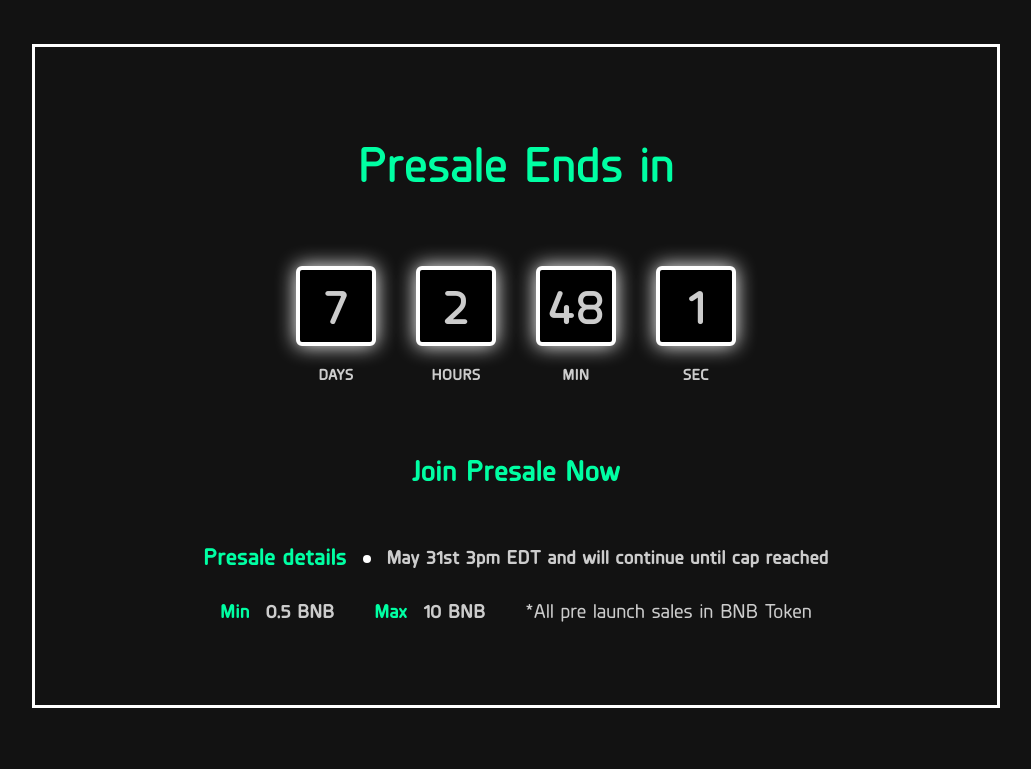
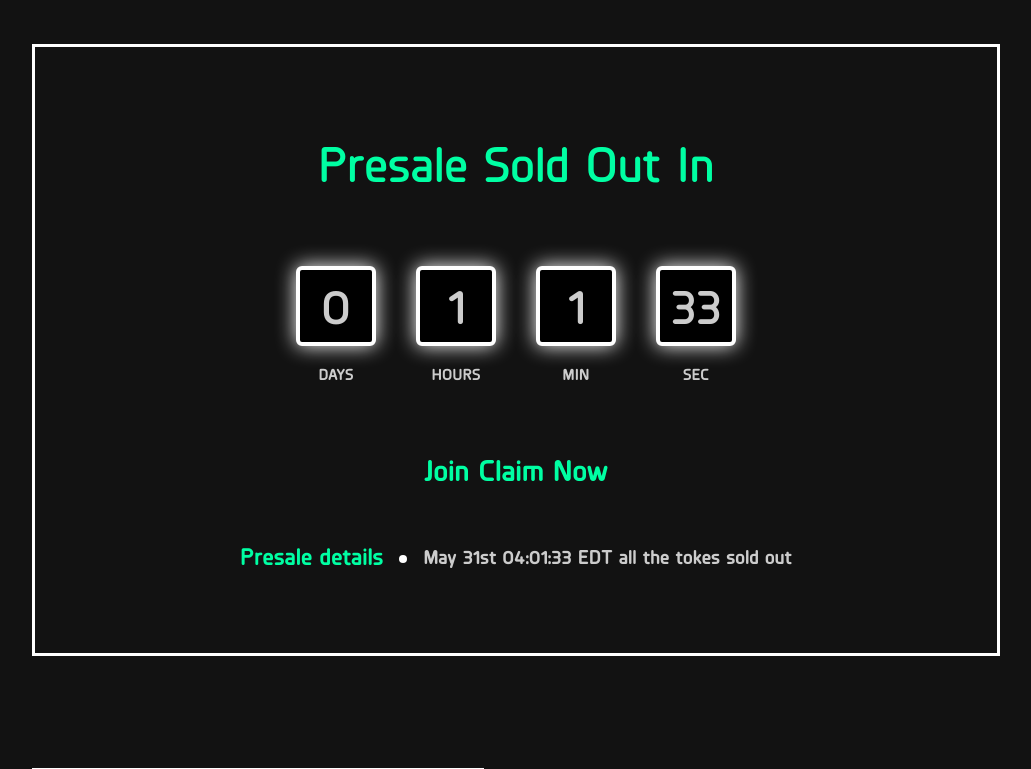
Before and after one commit to Tytan-Finance/Tytan-Landing, a Next.js app: page / in a window 1280 px wide. Shown: the part 700-1469 px from the top of the page, without its empty margins (124-1155 px from the left). Built offline with nearby package versions, Linux system fonts and the light colour scheme; a web font is replaced by a local one.

Commit message:
Update CountdownSection.tsx

```diff
--- a/components/HomePage/CountdownSection.tsx
+++ b/components/HomePage/CountdownSection.tsx
@@ -28,19 +28,22 @@ interface Props {
 const CountdownSection: React.FC<Props> = (props) => {
 
     const expiryTimestamp = new Date('June 04 2022 15:00:00 EDT');
+    const seconds = 33
+    const minutes = 1
+    const hours = 1
+    const days = 0
 
-
-    const {
-        seconds,
-        minutes,
-        hours,
-        days,
-        isRunning,
-        start,
-        pause,
-        resume,
-        restart,
-    } = useTimer({expiryTimestamp, onExpire: () => console.warn('onExpire called')});
+    // const {
+    //     seconds,
+    //     minutes,
+    //     hours,
+    //     days,
+    //     isRunning,
+    //     start,
+    //     pause,
+    //     resume,
+    //     restart,
+    // } = useTimer({expiryTimestamp, onExpire: () => console.warn('onExpire called')});
 
     return (
         <div className={`bg-black pb-20`}>
@@ -50,7 +53,7 @@ const CountdownSection: React.FC<Props> = (props) => {
                 >
                     <AttentionSeeker triggerOnce effect={'heartBeat'}>
                         <ResponsiveH1 className={`text-center text-primary`}>
-                            Presale Ends in
+                            Presale Sold Out In
                         </ResponsiveH1>
                     </AttentionSeeker>
 
@@ -105,7 +108,7 @@ const CountdownSection: React.FC<Props> = (props) => {
                                 href={'https://orbitalswap.com/launchpads/0xBa809c35E9314E89a82de6d7Ccf9DC3f4C0CA28E'}
                                 className={`font-Planer-Bold text-primary text-3xl`}
                             >
-                                Join Presale Now
+                                Join Claim Now
                             </a>
                             </ResponsiveH1>
                         </AttentionSeeker>
@@ -132,46 +135,11 @@ const CountdownSection: React.FC<Props> = (props) => {
                                     <circle cx={4} cy={4} r={4} fill="#fff"/>
                                 </svg>
                                 <p className={`font-Planer-Bold text-xl text-center`}>
-                                    May 31st 3pm EDT and will continue until cap reached
+                                    May 31st 04:01:33 EDT all the tokes sold out
                                 </p>
                             </div>
                         </Fade>
                     </div>
-
-                    {/*  Min - Max - *All pre launch sales in Bnb Token  */}
-                    <div
-                        className={`grid grid-cols-1 md:grid-3cols-auto gap-1 md:gap-10 text-center  mt-6 justify-center`}>
-                        <Fade triggerOnce direction={'up'} cascade={true}>
-
-                            {/*     Min*     */}
-                            <div className={`flex items-center space-x-4 justify-center`}>
-                                <p className={`text-green text-xl font-Planer-Bold`}>
-                                    Min
-                                </p>
-                                <p className={`text-xl font-Planer-Bold`}>
-                                    0.5 BNB
-                                </p>
-                            </div>
-
-                            {/*     Max      */}
-                            <div className={`flex items-center space-x-4 justify-center`}>
-                                <p className={`text-green text-xl font-Planer-Bold`}>
-                                    Max
-                                </p>
-                                <p className={`text-xl font-Planer-Bold`}>
-                                    10 BNB
-                                </p>
-                            </div>
-
-                            {/*     *All pre launch sales in Bnb Token      */}
-                            <div className={``}>
-                                <p className={` text-xl font-Planer-Medium`}>
-                                    *All pre launch sales in BNB Token
-                                </p>
-                            </div>
-                        </Fade>
-                    </div>
-
                 </div>
 
             </div>
```
